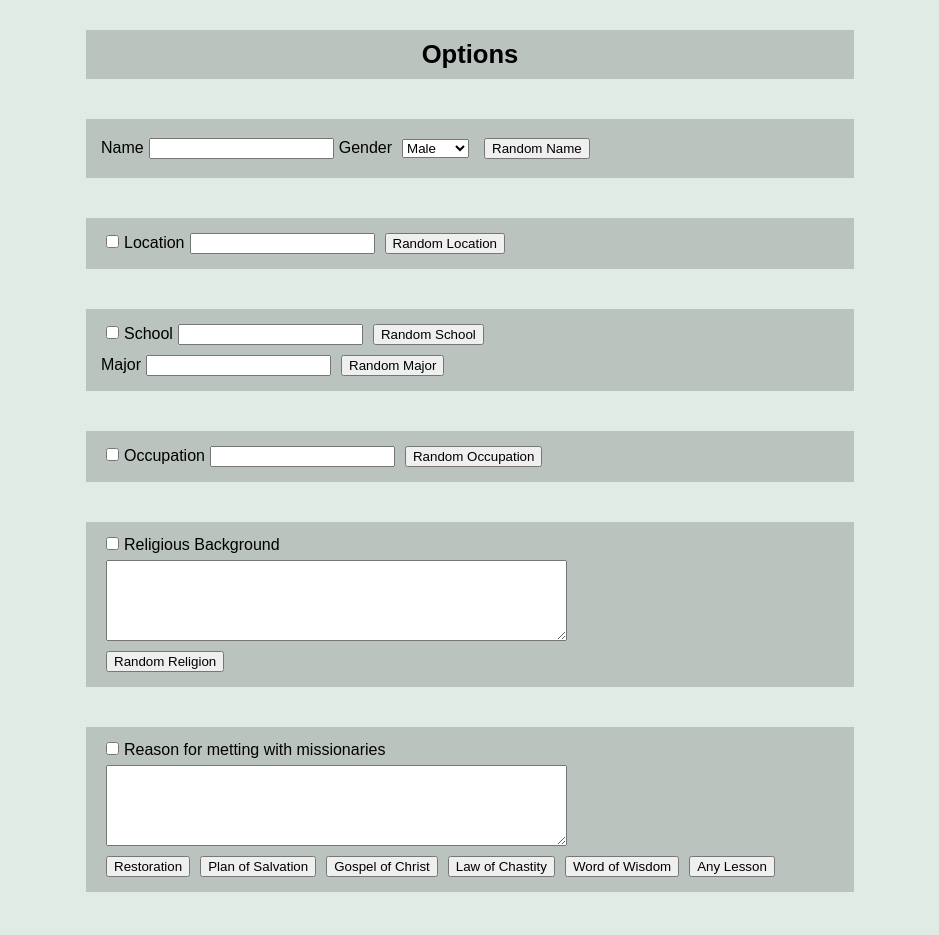
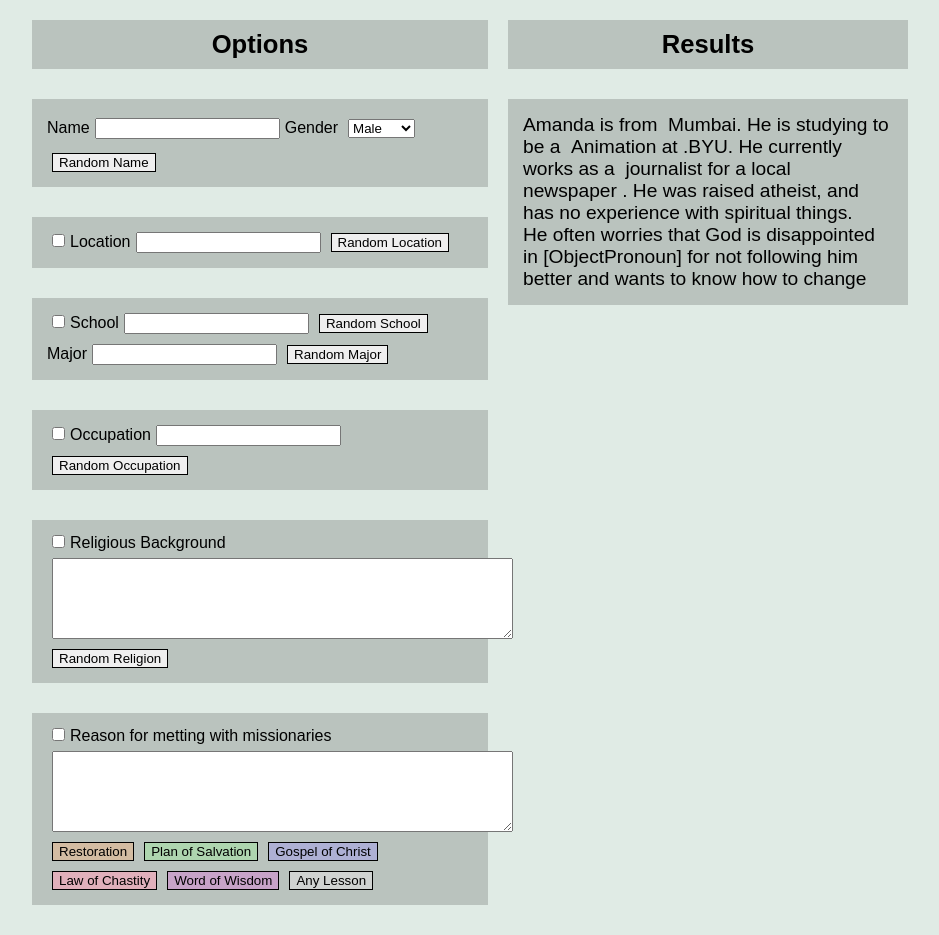
Before and after one commit to rishianand39/Bio-generator, a React (Create React App) app: page / in a window 1280 px wide. Shown: the part 100-1035 px from the top of the page, without its empty margins (170-1109 px from the left). Built offline with nearby package versions, Linux system fonts and the light colour scheme; a web font is replaced by a local one.

Commit message:
result section designed

```diff
--- a/src/pages/Home.jsx
+++ b/src/pages/Home.jsx
@@ -1,15 +1,17 @@
+import { useState } from "react";
 import styled from "styled-components";
 
 const Container = styled.div`
-  width: 60vw;
+  width: 70vw;
   margin: auto;
+  display: flex;
+  flex-wrap: wrap;
 `;
-
 
 // EACH ROW WRAPPER
 const RowWrapper = styled.div`
   background-color: #bac3be;
-  margin: 40px 0;
+  margin: 30px 0;
   padding: 10px 15px;
   font-size: ${(props) => props.heading === "heading" && "1.6rem"};
   font-weight: ${(props) => props.heading === "heading" && "bold"};
@@ -18,33 +20,86 @@ const RowWrapper = styled.div`
   align-items: ${(props) => props.heading === "heading" && "center"};
 `;
 
-
 const Label = styled.label``;
 const Input = styled.input`
-  margin:  5px 5px;
+  margin: 5px 5px;
 `;
 
 const Select = styled.select`
-  margin:  10px;
+  margin: 10px;
 `;
 const Options = styled.option``;
 
 const TextArea = styled.textarea`
-  margin:  5px 5px;
+  margin: 5px 5px;
   display: flex;
   align-items: center;
   justify-content: center;
-
 `;
 
 // RANDOM BUTTON
 const Btn = styled.button`
   margin: 5px 5px;
+  border: 1px solid black;
+  background-color: ${(props) => props.bg && props.bg};
+  &:active {
+    background-color: white;
+  }
 `;
 
+const Wrapper = styled.div`
+  flex: ${(props) => props.flex && props.flex};
+  min-width: 400px;
+  padding: 0 10px;
+`;
+const Result = styled.p`
+  padding: 15px;
+  font-size: 1.2rem;
+  background-color: #bac3be;
+`;
 const Home = () => {
+  const [data, setData] = useState({
+    Name: ["Amanda", "Hannah", "Rachel", "Josh", "Maggie", "Taylor"],
+    Location: ["Mumbai", "NaviMumbai", "bangluru", "hydrabad", "chennai"],
+    School: [
+      "BYU",
+      "the University of Utah",
+      "Utah State",
+      "UVU",
+      "Utah State",
+    ],
+    Major: [
+      "Animation",
+      "Family Science",
+      "Math Education",
+      "Information Technology",
+      "Communication Disorders",
+    ],
+    Occupation: [
+      "journalist for a local newspaper",
+      "TA at [PossessivePronoun] school",
+      "journalist for a local newspaper",
+      "civil Engineer",
+      "web developer",
+    ],
+    ReligiousBackgrpund: [
+      "atheist, and has no experience with spiritual things",
+      "Catholic",
+      "in a nontraditional family thatwas very focused on spirituality and connecting with the inner being through meditation and nature",
+      "Catholic but would consider [ObjectPronoun]self to be agnostic right now",
+      "never discussing religion in [PossessivePronoun] home",
+    ],
+    ReasonForMeeting: [
+      "often worries that God is disappointed in [ObjectPronoun] for not following him better and wants to know how to change",
+      "really enjoyed [PossessivePronoun] first meeting with the missionaries (the Restoration) and felt good about the Book of Mormon when [SubjectPronoun] prayed about it",
+      "is looking to develop a more personal relationship with God",
+      "harbors feelings of resentment towards God because of difficult trials in [PossessivePronoun] life, but is willing to give religion and spirituality another try",
+    ],
+  });
+
   return (
     <Container>
+      <Wrapper flex="6">
         <RowWrapper heading="heading">Options</RowWrapper>
         {/* NAME */}
         <RowWrapper>
@@ -74,7 +129,7 @@ const Home = () => {
           <br />
           {/* MAJOR */}
           <Label htmlFor="major">Major</Label>
-        <Input id="major"/>
+          <Input id="major" />
           <Btn>Random Major</Btn>
         </RowWrapper>
         {/* OCCUPATION */}
@@ -96,13 +151,27 @@ const Home = () => {
           <Input type="checkbox" />
           <Label htmlFor="religion">Reason for metting with missionaries</Label>
           <TextArea rows="5" cols="55" />
-        <Btn>Restoration</Btn>
-        <Btn>Plan of Salvation</Btn>
-        <Btn>Gospel of Christ</Btn>
-        <Btn>Law of Chastity</Btn>
-        <Btn>Word of Wisdom</Btn>
-        <Btn>Any Lesson</Btn>
+          <Btn bg="#d3bca2">Restoration</Btn>
+          <Btn bg="#aed5af">Plan of Salvation</Btn>
+          <Btn bg="#aeb0d4">Gospel of Christ</Btn>
+          <Btn bg="#e0b0bb">Law of Chastity</Btn>
+          <Btn bg="#c7a3c8">Word of Wisdom</Btn>
+          <Btn bg="#d0d3d1">Any Lesson</Btn>
         </RowWrapper>
+      </Wrapper>
+      <Wrapper flex="4">
+        <RowWrapper heading="heading">Results</RowWrapper>
+        <Result>
+          {data.Name[0]} is from &nbsp;
+          {data.Location[0]}. He is studying to be a &nbsp;
+          {data.Major[0]} at&nbsp;.
+          {data.School[0]}. He currently works as a &nbsp;
+          {data.Occupation[0]}&nbsp;.
+          He was raised&nbsp;
+          {data.ReligiousBackgrpund[0]}. He&nbsp;
+          {data.ReasonForMeeting[0]}
+        </Result>
+      </Wrapper>
     </Container>
   );
 };
```
Lines whose indentation alone changed are shown as unchanged.
